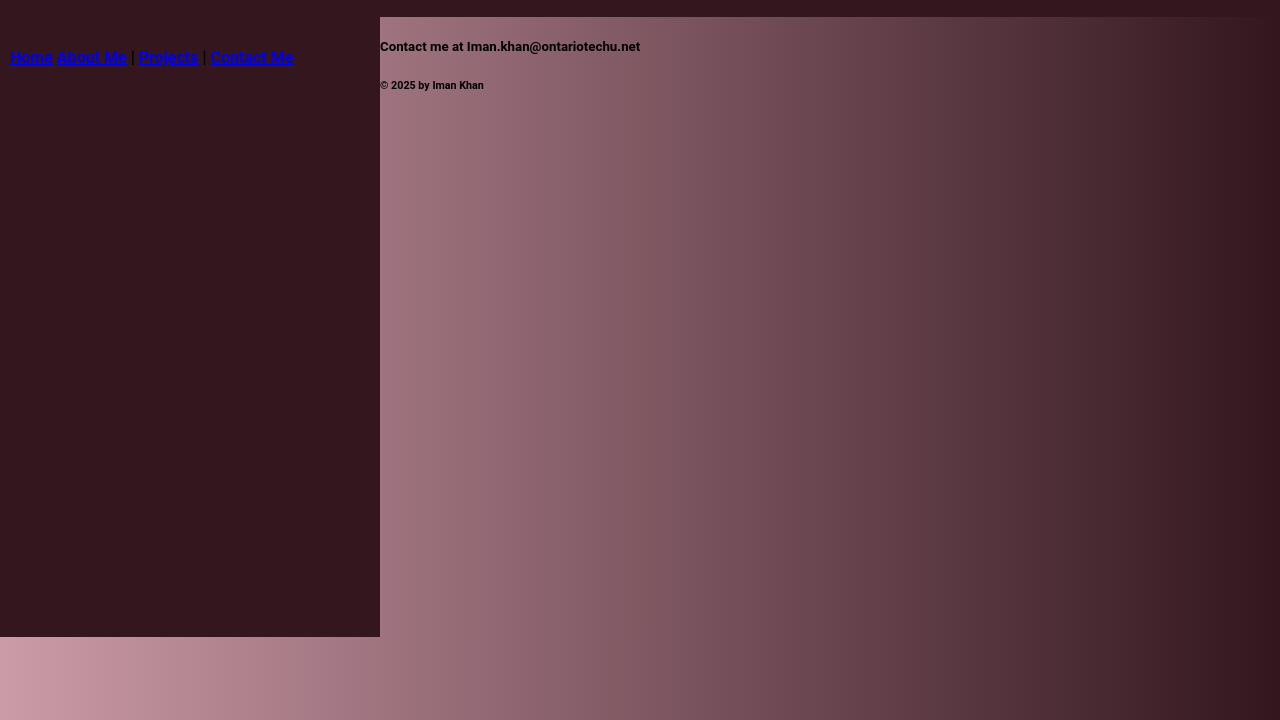
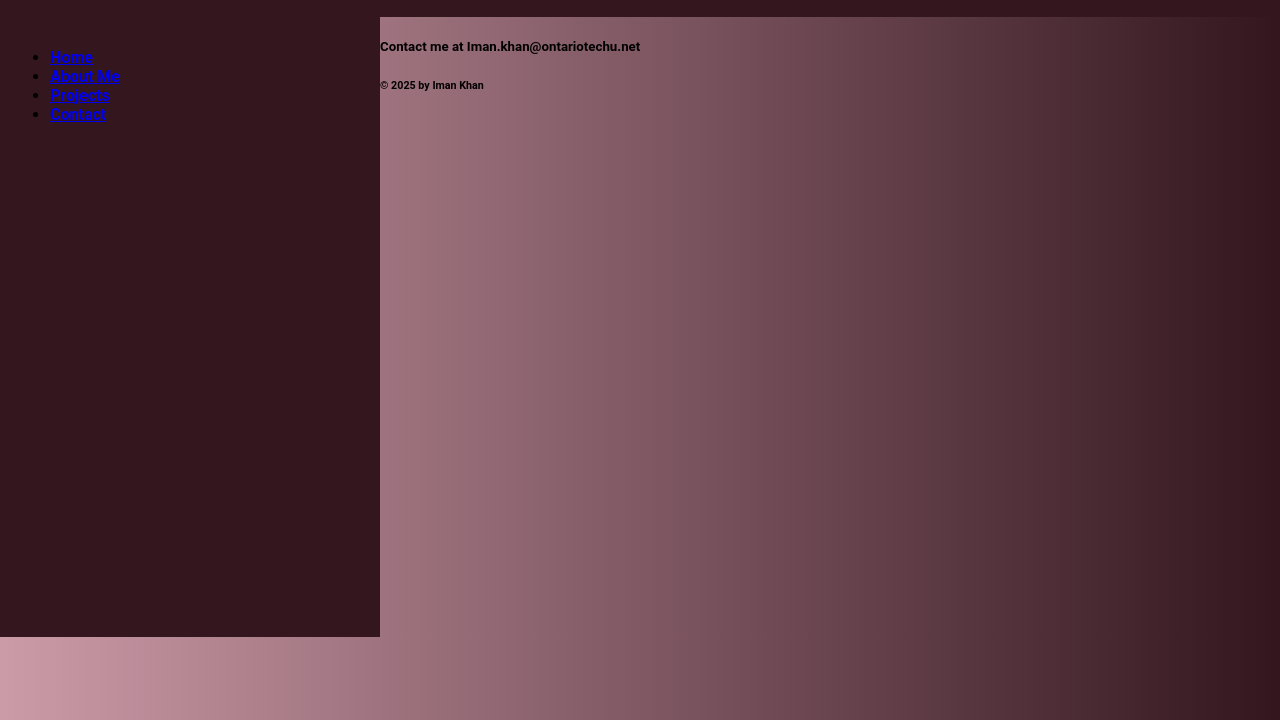
Before and after one commit to Imankhan9/WebandScriptProgramming_Assignment-, a plain HTML site: page index.html in a window 1280 px wide. Shown: the part 80-800 px from the top of the page. Drawn offline with Linux system fonts and the light colour scheme.

Commit message:
fixed links

```diff
--- a/index.html
+++ b/index.html
@@ -18,10 +18,13 @@
 
             <nav id="left-column">
                 <h4>
-                    <a href="index.html">Home</a>
-                    <a href="about.html">About Me</a> |
-                    <a href="projects.html">Projects</a> |
-                    <a href="contact.html">Contact Me</a>
+                <ul>
+                    <li><a href="index.html">Home</a></li>
+                    <li><a href="about.html">About Me</a></li>
+                    <li><a href="projects.html">Projects</a></li>
+                    <li><a href="contact.html">Contact</a></li>
+                </ul>
+
                   </h4>
             </nav>
 
```
